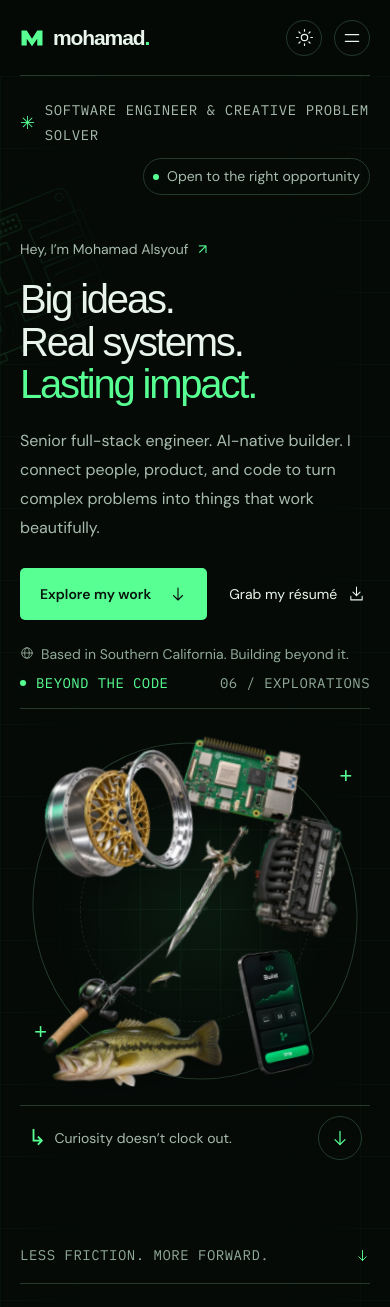
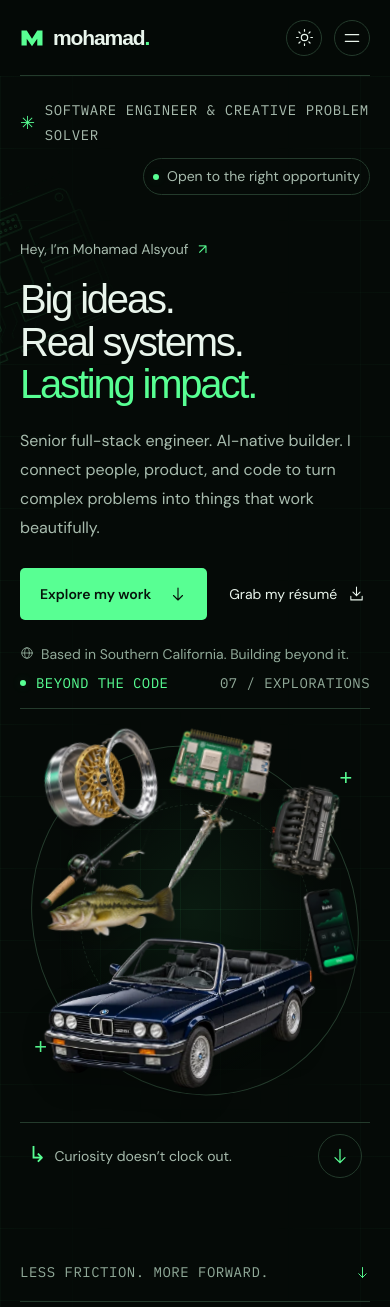
Before and after one commit to MohamadAlsyouf/Mohamad-Alsyouf, a React (Vite) app in the folder portfolio/: page / in a window 390 px wide. Shown: the top 1307 px of the page. Built offline with nearby package versions, Linux system fonts and the light colour scheme; a web font is replaced by a local one.

Commit message:
Add the E30 convertible to the seven-object hero composition

```diff
--- a/portfolio/src/components/ui/InterestShowcase.jsx
+++ b/portfolio/src/components/ui/InterestShowcase.jsx
@@ -46,7 +46,7 @@ export default function InterestShowcase() {
         <span>
           <span className="status-dot" /> BEYOND THE CODE
         </span>
-        <span>06 / EXPLORATIONS</span>
+        <span>{String(interests.length).padStart(2, '0')} / EXPLORATIONS</span>
       </div>
       <div
         className="interest-stage"
@@ -77,7 +77,11 @@ export default function InterestShowcase() {
                 <img
                   src={interest.image}
                   srcSet={`${interest.imageSmall} 480w, ${interest.image} 960w`}
-                  sizes="(max-width: 600px) 220px, 320px"
+                  sizes={
+                    interest.kind === 'e30'
+                      ? '(max-width: 600px) 85vw, 480px'
+                      : '(max-width: 600px) 220px, 320px'
+                  }
                   width="960"
                   height="960"
                   alt={interest.alt}
--- a/portfolio/src/data/interests.js
+++ b/portfolio/src/data/interests.js
@@ -1,4 +1,11 @@
 export const interests = [
+  {
+    kind: 'e30',
+    name: '1988 BMW 325i Convertible',
+    label: 'TOP DOWN. TIMELESS.',
+    detail: 'Dark blue paint, black leather, and classic chrome bumpers.',
+    alt: 'Dark navy-blue 1988 BMW E30 325i convertible with the top down, black leather interior, chrome bumpers, and silver basketweave wheels.',
+  },
   {
     kind: 'wheel',
     name: 'Three-piece wheels',
--- a/portfolio/src/interests.css
+++ b/portfolio/src/interests.css
@@ -31,7 +31,7 @@
 .interest-stage {
   position: relative;
   overflow: clip;
-  aspect-ratio: 1 / 1.04;
+  aspect-ratio: 1 / 1.12;
   perspective: 1100px;
   isolation: isolate;
 }
@@ -113,50 +113,57 @@
   filter: drop-shadow(0 18px 18px #00000040) drop-shadow(0 0 10px #58ff9324);
 }
 .interest-wheel {
-  width: 50%;
+  width: 38%;
   left: 1%;
-  top: 9%;
+  top: 3%;
   rotate: -12deg;
   z-index: 3;
   translate: 0 0 28px;
 }
 .interest-pi {
-  width: 37%;
-  left: 46%;
-  top: 3%;
+  width: 31%;
+  left: 43%;
+  top: 1%;
   rotate: 13deg;
   z-index: 2;
   translate: 0 0 12px;
 }
 .interest-engine {
-  width: 36%;
-  left: 66%;
-  top: 27%;
+  width: 29%;
+  left: 71%;
+  top: 19%;
   rotate: 12deg;
   z-index: 2;
 }
 .interest-sword {
-  width: 49%;
-  left: 29%;
-  top: 29%;
+  width: 39%;
+  left: 31%;
+  top: 20%;
   rotate: 21deg;
   z-index: 1;
 }
 .interest-fishing {
-  width: 53%;
+  width: 43%;
   left: 0;
-  top: 49%;
+  top: 25%;
   rotate: -5deg;
   z-index: 4;
   translate: 0 0 38px;
 }
 .interest-phone {
-  width: 36%;
-  left: 57%;
-  top: 64%;
+  width: 29%;
+  left: 74%;
+  top: 45%;
   rotate: -13deg;
   z-index: 5;
   translate: 0 0 22px;
+}
+.interest-e30 {
+  width: 78%;
+  left: 6%;
+  bottom: -10%;
+  z-index: 6;
+  translate: 0 0 24px;
 }
 .showcase-bottomline {
   min-height: 66px;
@@ -241,7 +248,7 @@
     gap: 8px;
   }
   .interest-stage {
-    aspect-ratio: 1 / 1.13;
+    aspect-ratio: 1 / 1.18;
   }
   .constellation-depth {
     inset-inline: 5%;
@@ -249,17 +256,14 @@
   .interest-object {
     translate: none;
   }
-  .interest-engine {
-    left: 65%;
-    width: 37%;
+  .interest-e30 {
+    width: 90%;
+    left: 0;
+    bottom: -6%;
   }
   .interest-phone {
-    top: 63%;
-    width: 39%;
-  }
-  .interest-fishing {
-    top: 52%;
-    width: 57%;
+    left: 80%;
+    width: 27%;
   }
 }
 @media (prefers-reduced-motion: reduce) {
```
Also changed, not shown: portfolio/scripts/browser-check.mjs (+7 -4 lines), 1 other file (tests, documents, lock files or other folders).
